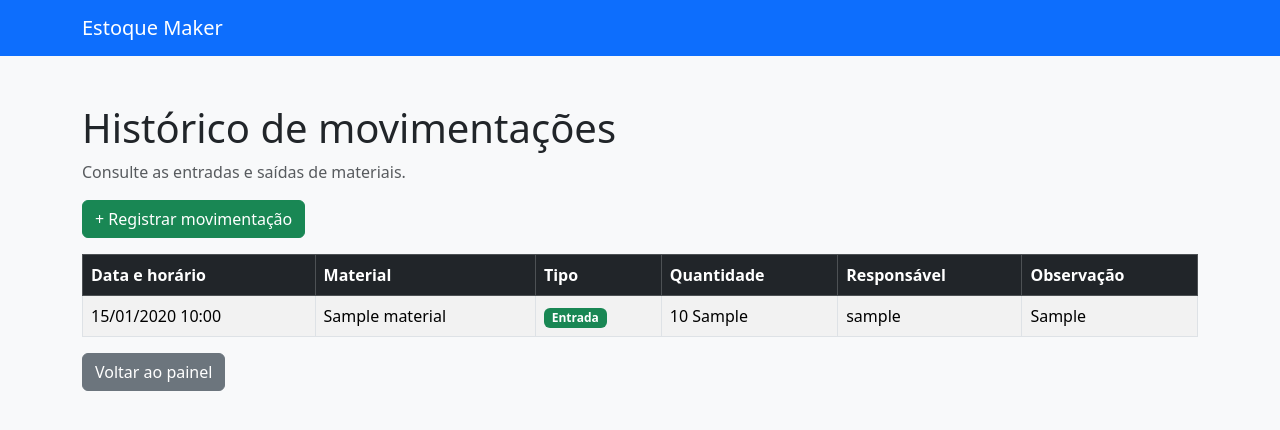
After one commit to andre7santos-debug/Controle_de_Estoque_EM, a Django app: page /movimentacoes/ in a window 1280 px wide. The commit adds this page. Shown: the top 430 px of the page. Run offline with Django 5.2, Linux system fonts and the light colour scheme; a user stored in the database is signed in; tables that the repository leaves empty hold one stand-in row (values such as "Sample post").

Commit message:
historico de movimentacao e protecao de estoque

```diff
--- a/estoque/templates/estoque/home.html
+++ b/estoque/templates/estoque/home.html
@@ -71,6 +71,10 @@
                     <div class="card-body">
                         <h5>Movimentações</h5>
                         <p>Registrar entradas e saídas.</p>
+                        <a href="{% url 'lista_movimentacoes' %}"
+                        class="btn btn-primary">
+                        Ver movimentações
+                        </a>
                     </div>
                 </div>
             </div>
--- /dev/null
+++ b/estoque/templates/estoque/lista_movimentacoes.html
@@ -0,0 +1,104 @@
+
+<!DOCTYPE html>
+<html lang="pt-br">
+<head>
+    <meta charset="UTF-8">
+    <meta name="viewport" content="width=device-width, initial-scale=1.0">
+    <title>Movimentações - Estoque Maker</title>
+
+    <link href="https://cdn.jsdelivr.net/npm/bootstrap@5.3.3/dist/css/bootstrap.min.css"
+          rel="stylesheet">
+</head>
+
+<body class="bg-light">
+
+<nav class="navbar navbar-dark bg-primary">
+    <div class="container">
+        <a class="navbar-brand" href="{% url 'home' %}">
+            Estoque Maker
+        </a>
+    </div>
+</nav>
+
+<main class="container mt-5">
+
+    <h1>Histórico de movimentações</h1>
+
+    <p class="text-muted">
+        Consulte as entradas e saídas de materiais.
+    </p>
+
+    {% if user.is_staff %}
+    <a href="{% url 'registrar_movimentacao' %}"
+       class="btn btn-success mb-3">
+        + Registrar movimentação
+    </a>
+    {% endif %}
+
+    <div class="table-responsive">
+        <table class="table table-striped table-bordered">
+
+            <thead class="table-dark">
+                <tr>
+                    <th>Data e horário</th>
+                    <th>Material</th>
+                    <th>Tipo</th>
+                    <th>Quantidade</th>
+                    <th>Responsável</th>
+                    <th>Observação</th>
+                </tr>
+            </thead>
+
+            <tbody>
+                {% for movimentacao in movimentacoes %}
+                <tr>
+                    <td>
+                        {{ movimentacao.data|date:"d/m/Y H:i" }}
+                    </td>
+
+                    <td>{{ movimentacao.material.nome }}</td>
+
+                    <td>
+                        {% if movimentacao.tipo == "entrada" %}
+                        <span class="badge bg-success">
+                            Entrada
+                        </span>
+                        {% else %}
+                        <span class="badge bg-danger">
+                            Saída
+                        </span>
+                        {% endif %}
+                    </td>
+
+                    <td>
+                        {{ movimentacao.quantidade }}
+                        {{ movimentacao.material.unidade_medida }}
+                    </td>
+
+                    <td>{{ movimentacao.responsavel.username }}</td>
+
+                    <td>
+                        {{ movimentacao.observacao|default:"-" }}
+                    </td>
+                </tr>
+
+                {% empty %}
+                <tr>
+                    <td colspan="6" class="text-center">
+                        Nenhuma movimentação registrada.
+                    </td>
+                </tr>
+                {% endfor %}
+            </tbody>
+
+        </table>
+    </div>
+
+    <a href="{% url 'home' %}" class="btn btn-secondary">
+        Voltar ao painel
+    </a>
+
+</main>
+
+</body>
+</html>
--- a/estoque/urls.py
+++ b/estoque/urls.py
@@ -72,4 +72,9 @@ urlpatterns = [
     views.registrar_movimentacao,
     name="registrar_movimentacao"
     ),
+    path(
+    "movimentacoes/",
+    views.lista_movimentacoes,
+    name="lista_movimentacoes"
+    ),
 ]
--- a/estoque/views.py
+++ b/estoque/views.py
@@ -8,7 +8,7 @@ from django.db import transaction
 from django.db.models import F
 
 from .models import Material, Categoria, Equipamento, Movimentacao
-from .forms import MaterialForm, CategoriaForm, EquipamentoForm, MovimentacaoForm
+from .forms import MaterialForm, CategoriaForm, EquipamentoForm, MovimentacaoForm, MaterialEdicaoForm
 
 def home(request):
     return render(request, "estoque/home.html")
@@ -48,6 +48,7 @@ def cadastrar_material(request):
     )
 
 
+
 @login_required(login_url="/admin/login/")
 def editar_material(request, pk):
     if not request.user.is_staff:
@@ -56,23 +57,35 @@ def editar_material(request, pk):
     material = get_object_or_404(Material, pk=pk)
 
     if request.method == "POST":
-        form = MaterialForm(request.POST, instance=material)
+        form = MaterialEdicaoForm(
+            request.POST,
+            instance=material
+        )
 
         if form.is_valid():
-            form.save()
-            messages.success(
-                request,
-                "Material atualizado com sucesso!"
-            )
-            return redirect("lista_materiais")
+            with transaction.atomic():
+                material = Material.objects.select_for_update().get(pk=pk)
+                form = MaterialEdicaoForm(
+                    request.POST,
+                    instance=material
+                )
+
+                if form.is_valid():
+                    form.save()
+                    messages.success(
+                        request,
+                        "Material atualizado com sucesso!"
+                    )
+                    return redirect("lista_materiais")
     else:
-        form = MaterialForm(instance=material)
+        form = MaterialEdicaoForm(instance=material)
 
     return render(
         request,
         "estoque/editar_material.html",
         {"form": form, "material": material}
     )
+
 
 
 @login_required(login_url="/admin/login/")
@@ -83,11 +96,52 @@ def excluir_material(request, pk):
     material = get_object_or_404(Material, pk=pk)
 
     if request.method == "POST":
-        material.delete()
-        messages.success(
-            request,
-            "Material excluído com sucesso!"
-        )
+        try:
+            material.delete()
+
+            messages.success(
+                request,
+                "Material excluído com sucesso!"
+            )
+
+        except ProtectedError:
+            messages.error(
+                request,
+                "Não é possível excluir este material, "
+                "pois ele possui movimentações registradas."
+            )
+
+        return redirect("lista_materiais")
+
+    return render(
+        request,
+        "estoque/excluir_material.html",
+        {"material": material}
+    )
+
+@login_required(login_url="/admin/login/")
+def excluir_material(request, pk):
+    if not request.user.is_staff:
+        raise PermissionDenied
+
+    material = get_object_or_404(Material, pk=pk)
+
+    if request.method == "POST":
+        try:
+            material.delete()
+
+            messages.success(
+                request,
+                "Material excluído com sucesso!"
+            )
+
+        except ProtectedError:
+            messages.error(
+                request,
+                "Não é possível excluir este material, "
+                "pois ele possui movimentações registradas."
+            )
+
         return redirect("lista_materiais")
 
     return render(
@@ -326,3 +380,15 @@ def registrar_movimentacao(request):
         "estoque/registrar_movimentacao.html",
         {"form": form}
     )
+
+@login_required(login_url="/admin/login/")
+def lista_movimentacoes(request):
+    movimentacoes = Movimentacao.objects.select_related(
+        "material", "responsavel"
+    ).order_by("-data")
+
+    return render(
+        request,
+        "estoque/lista_movimentacoes.html",
+        {"movimentacoes": movimentacoes}
+    )
```
Also changed, not shown: estoque/forms.py (+9 -0 lines), estoque/templates/estoque/lista_materiais.html (+21 -9 lines).
